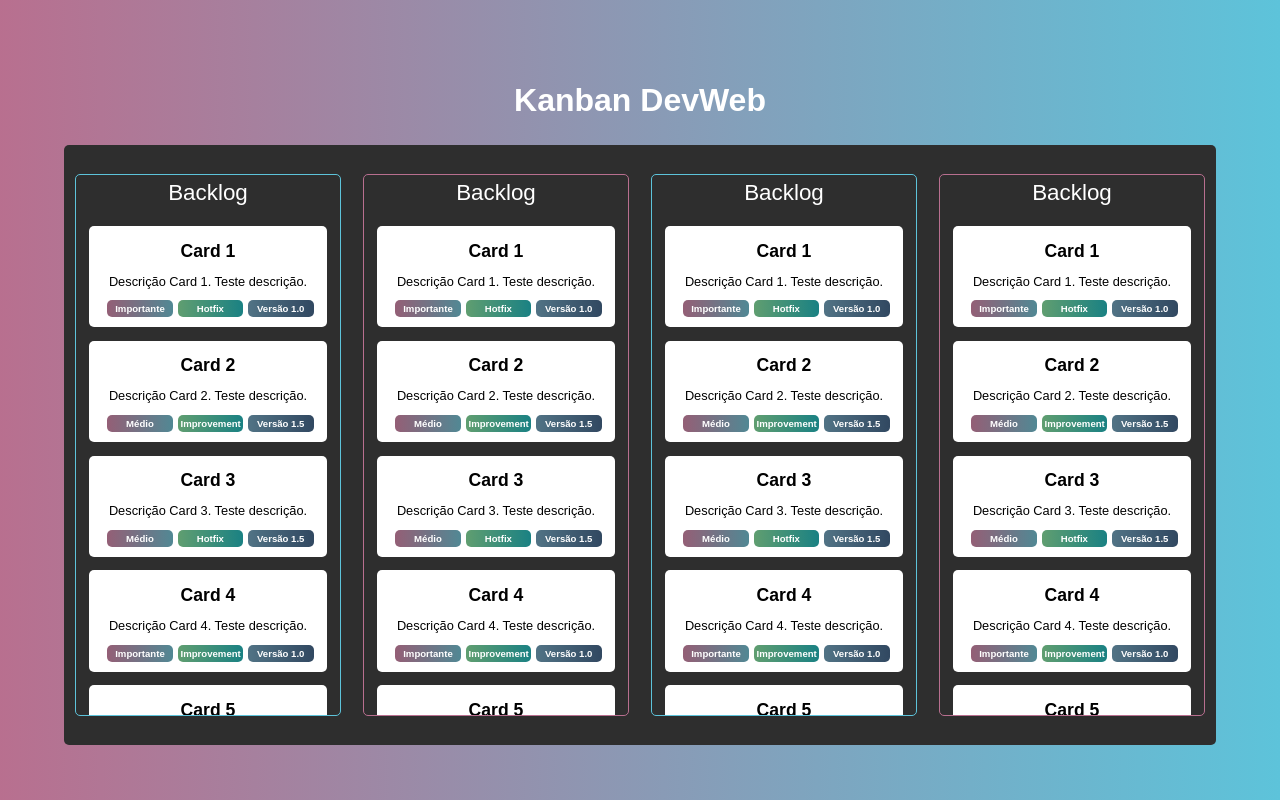
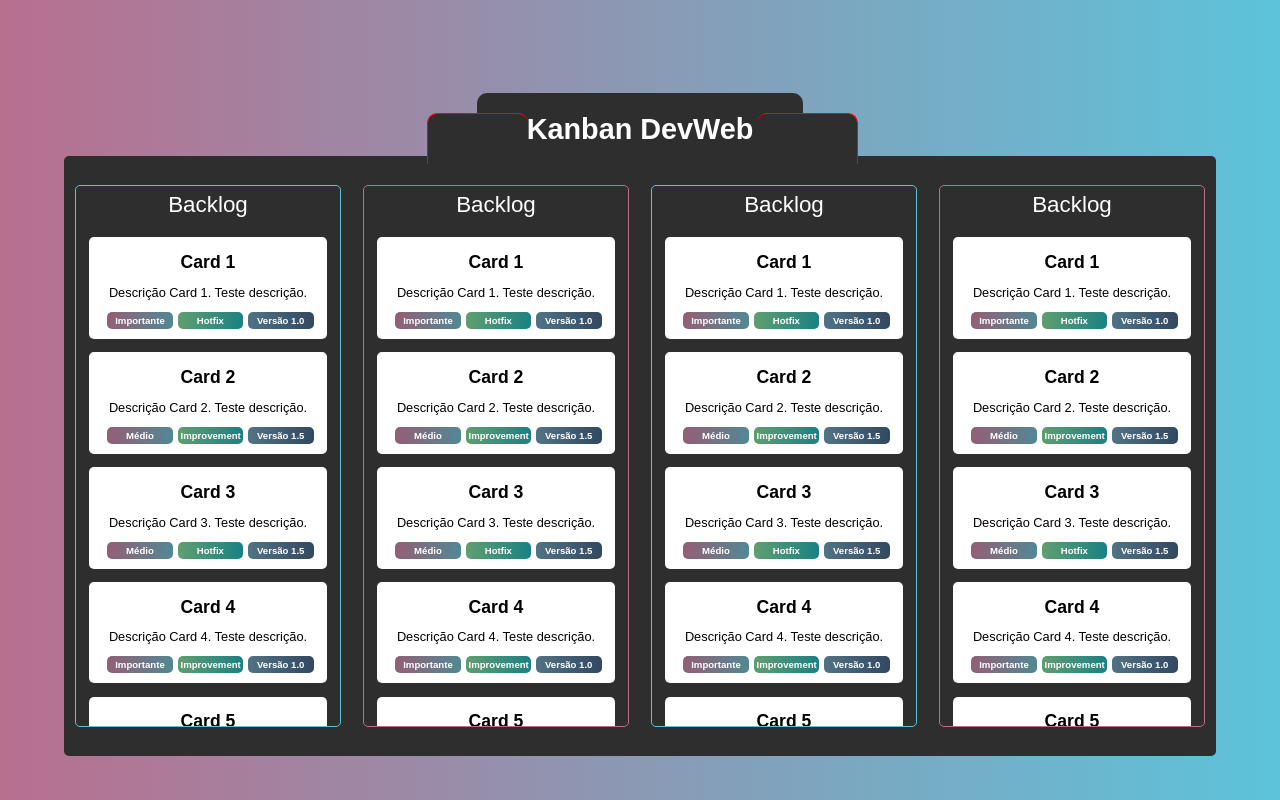
Before and after one commit to gbaierski/desenvolvimentoWeb1, a Vue app in the folder kanbanDevWeb/: page / in a window 1280 px wide. Built offline with nearby package versions, Linux system fonts and the light colour scheme.

Commit message:
Adicionar titulo e corrigir css

```diff
--- a/kanbanDevWeb/src/App.vue
+++ b/kanbanDevWeb/src/App.vue
@@ -4,7 +4,11 @@ import CardContainer from './components/CardContainer.vue';
 
 <template>
     <section id="kanbanContainer">
-        <h1>Kanban DevWeb</h1>
+        <h1>
+            <div id="bordaEsq" class="bordaTitulo"></div>
+            <div id="bordaDir" class="bordaTitulo"></div>
+            Kanban DevWeb
+        </h1>
         <div id="kanban">
             <CardContainer />
             <CardContainer />
@@ -23,9 +27,35 @@ import CardContainer from './components/CardContainer.vue';
 }
 
 h1 {
-    font-size: 200%;
+    height: 35px;
+    font-size: 180%;
     font-weight: bold;
     text-align: center;
+    border-radius: 10px;
+    background-color: rgb(46, 46, 46);
+    padding: 20px 50px 10px 50px;
+    transform: translateY(25px);
+}
+
+.bordaTitulo {
+    width: 80px;
+    height: 50px;
+    position: absolute;
+    background-color:rgb(46, 46, 46);
+    border-radius: 10px 10px 0 0;
+    border-top: solid 1px red;
+}
+
+#bordaEsq {
+    transform: translateX(-100px);
+    padding-right: 20px;
+    border-left: solid 1px red;
+}
+
+#bordaDir {
+    transform: translateX(+230px);
+    padding-left: 20px;
+    border-right: solid 1px red;
 }
 
 #kanbanContainer {
@@ -102,6 +132,7 @@ import CardContainer from './components/CardContainer.vue';
 
 .tagsCard {
     display: flex;
+    flex-wrap: wrap;
     align-items: center;
     justify-content: center;
     margin-top: 5%;
```
Lines whose indentation alone changed are shown as unchanged.
